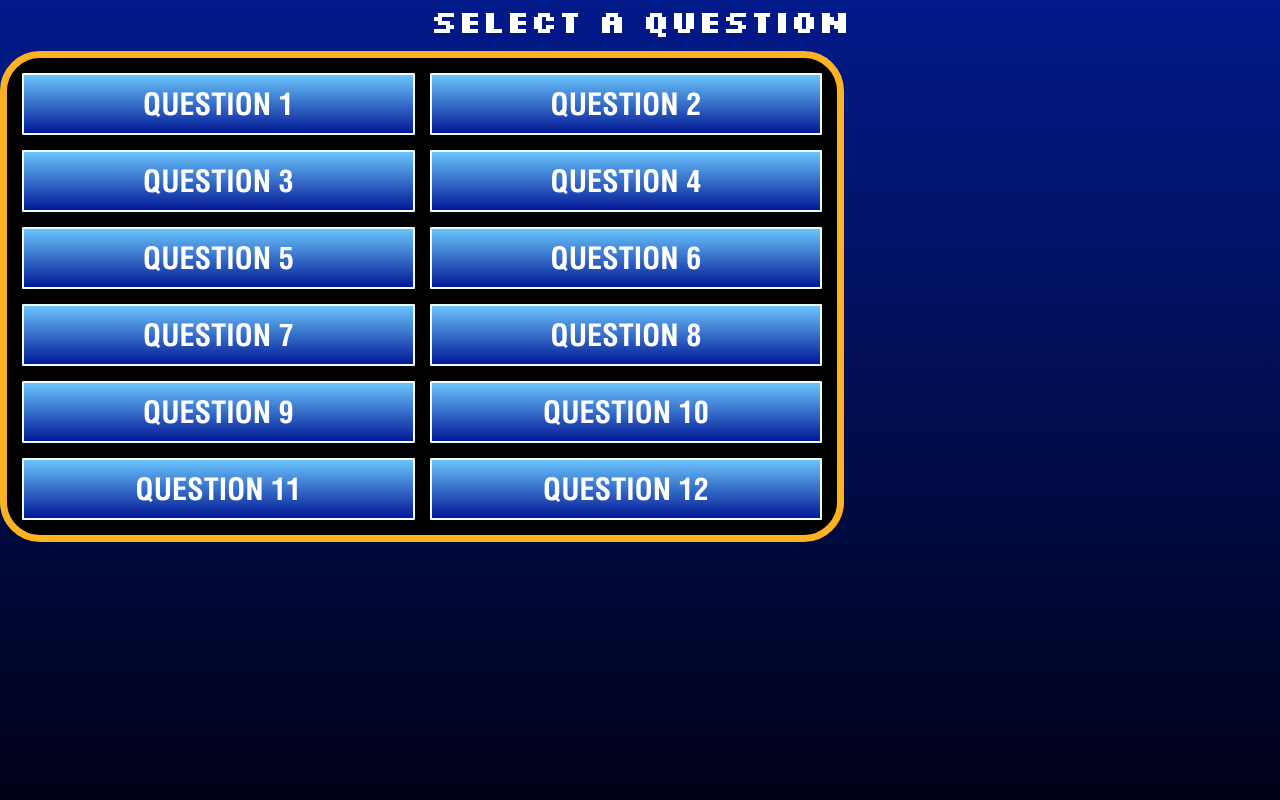
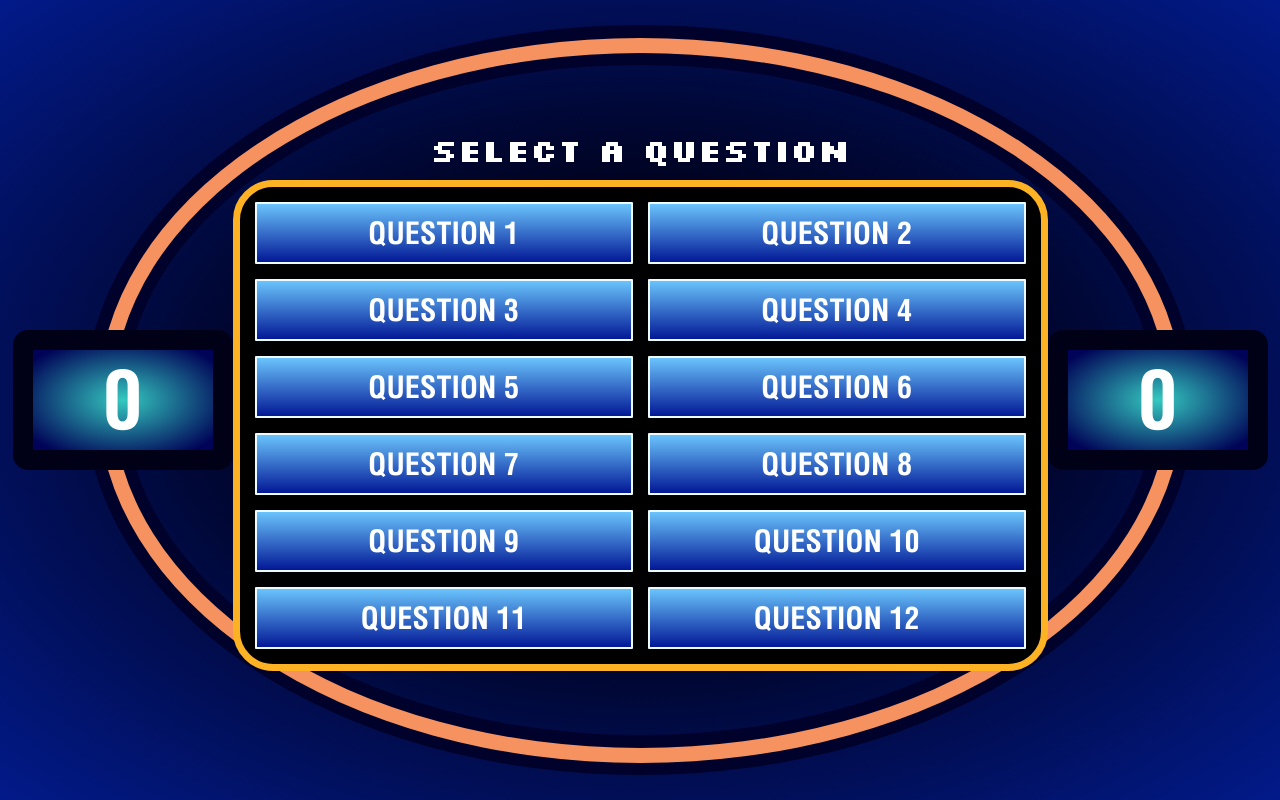
Before and after one commit to mlee-chanyoung/family-feud, a React (Create React App) app: page / in a window 1280 px wide. Both pictures are taken after a click on the button "Get Started". Built offline with nearby package versions, Linux system fonts and the light colour scheme.

Commit message:
Add game layout

```diff
--- a/src/App.tsx
+++ b/src/App.tsx
@@ -1,5 +1,4 @@
 import { useState } from "react";
-import { Layout } from "./layout/Layout";
 import { Game } from "./modules/game/Game";
 import { Home } from "./modules/home/Home";
 
@@ -14,11 +13,11 @@ export const App = () => {
 
   switch (gameState) {
     case GameState.PROGRESS:
-      return <Layout><Game onEnd={() => setGameState(GameState.END)} /></Layout>;
+      return <Game onEnd={() => setGameState(GameState.END)} />;
     case GameState.END:
-      return <Layout><></></Layout>;
+      return <></>;
     case GameState.START:
     default:
-      return <Layout><Home onStart={() => setGameState(GameState.PROGRESS)} /></Layout>;
+      return <Home onStart={() => setGameState(GameState.PROGRESS)} />;
   }
 };
--- a/src/index.css
+++ b/src/index.css
@@ -24,6 +24,10 @@
 
 body {
   margin: 0;
+  background-color: #041f91;
+  background-image: radial-gradient(#000118 33%, #021a8a);
+
+  color: #fff;
   font-family: 'Helvetica condensed', 'Helvetica', sans-serif;
   -webkit-font-smoothing: antialiased;
   -moz-osx-font-smoothing: grayscale;
--- a/src/layout/Layout.tsx
+++ /dev/null
@@ -1,7 +0,0 @@
-import "./layout.scss";
-
-export const Layout = ({ children }: { children: React.ReactNode }) => (
-  <main className="layout">
-    {children}
-  </main>
-);
--- a/src/layout/layout.scss
+++ /dev/null
@@ -1,8 +0,0 @@
-@import "../sass/variables";
-
-.layout {
-  background-color: $bg-color;
-  background-image: linear-gradient($bg-gradient-start, $bg-gradient-end);
-  height: 100%;
-  color: #fff;
-}
--- a/src/models/index.ts
+++ b/src/models/index.ts
@@ -1,3 +1,3 @@
 export type { Answer } from "./answer";
-export type { Player } from "./player";
 export type { Question } from "./question";
+export type { Team } from "./team";
--- a/src/models/player.ts
+++ /dev/null
@@ -1,3 +0,0 @@
-export type Player = {
-  score: number,
-};
--- /dev/null
+++ b/src/models/team.ts
@@ -0,0 +1,3 @@
+export type Team = {
+  score: number,
+};
--- a/src/modules/game/Game.tsx
+++ b/src/modules/game/Game.tsx
@@ -2,17 +2,29 @@ import { useState } from "react";
 
 import "./game.scss";
 import { QuestionSelector } from "./QuestionSelector";
+import { ScoreDisplay } from "./ScoreDisplay";
 
-import { Question } from "../../models";
+import { Question, Team } from "../../models";
 
 export const Game = ({ onEnd }: { onEnd: () => void }) => {
   const [question, setQuestion] = useState<Question>();
+  const [team1] = useState<Team>({ score: 0 });
+  const [team2] = useState<Team>({ score: 0 });
+  const [activeTeam, setActiveTeam] = useState<Team>();
 
   return (
     <div className="game">
-      <div className="game-board">
-        {question ? <></> : <QuestionSelector onSelect={(question) => setQuestion(question)} />}
+      <div className="game-border-outer">
+        <div className="game-border-inner">
+          <div className="game-content">
+            <ScoreDisplay team={team1} />
+            <div className="game-board">
+              {question ? <></> : <QuestionSelector onSelect={(question) => setQuestion(question)} />}
+            </div>
+            <ScoreDisplay team={team2} />
+          </div>
+        </div>
       </div>
     </div>
-  )
-}
+  );
+};
--- /dev/null
+++ b/src/modules/game/ScoreDisplay.tsx
@@ -0,0 +1,8 @@
+import "./score.scss";
+import { Team } from "../../models";
+
+export const ScoreDisplay = ({ team }: { team: Team }) => (
+  <div className="score">
+    {team.score}
+  </div>
+);
--- a/src/modules/game/game.scss
+++ b/src/modules/game/game.scss
@@ -4,21 +4,62 @@
   $answer-initial-gradient-start: #6ac4fc;
   $answer-intiial-gradient-end: #031896;
 
+  box-sizing: border-box;
   height: 100%;
+  padding: 25px 85px;
+
+  &-border {
+    $outer-border-width: 40px;
+    $inner-border-width: 15px;
+    $inner-border-offset: $outer-border-width - (($outer-border-width - $inner-border-width) / 2);
+
+    &-outer, &-inner {
+      box-sizing: border-box;
+      border-radius: 50%;
+    }
+
+    &-outer {
+      border: $outer-border-width solid #00022c;
+      height: 100%;
+
+    }
+    &-inner {
+      margin: $inner-border-offset * -1;
+      border: $inner-border-width solid #f59260;
+      height: calc(100% + #{$inner-border-offset * 2});
+
+      .score:first-child {
+        margin-left: -60px - $outer-border-width;
+      }
+      .score:last-child {
+        margin-right: -60px - $outer-border-width;
+      }
+    }
+  }
 
   &-board {
+    flex-grow: 1;
     text-align: center;
 
     &-grid {
       display: grid;
       gap: 15px;
       grid-template-columns: 1fr 1fr;
+
       border: 7px solid $border-color;
       border-radius: 40px;
+      margin: 0 auto;
       background-color: #000;
       padding: 15px;
       max-width: 800px;
     }
+  }
+
+  &-content {
+    display: flex;
+    align-items: center;
+    justify-content: space-between;
+    height: 100%;
   }
 
   &-option {
--- /dev/null
+++ b/src/modules/game/score.scss
@@ -0,0 +1,12 @@
+.score {
+  border: 20px solid #000117;
+  border-radius: 15px;
+  background-image: radial-gradient(#34c9c0, #000357 90%, #000357);
+  padding: 10px 30px;
+  min-width: 120px;
+
+  font-size: 80px;
+  font-weight: 700;
+  line-height: 1;
+  text-align: center;
+}
```
